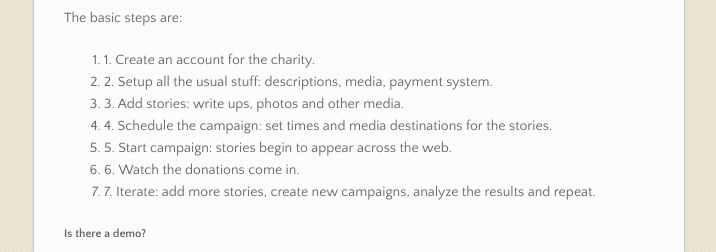
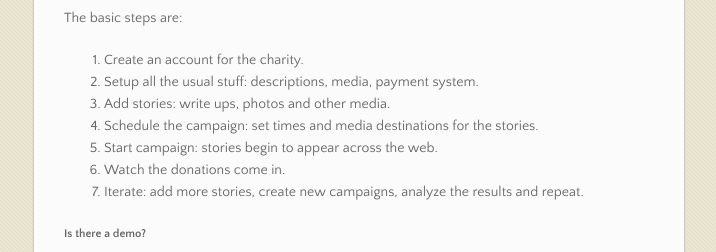
Before and after one commit to dmhallahan/storyfunding, a plain HTML site: page index.html in a window 1280 px wide. Shown: the part 1352-1604 px from the top of the page, without its empty margins (282-998 px from the left). Drawn offline with nearby package versions, Linux system fonts and the light colour scheme.

Commit message:
Update index.html

```diff
--- a/index.html
+++ b/index.html
@@ -65,13 +65,13 @@
 
 <p>The basic steps are:
 <ol>
-<li>1. Create an account for the charity.</li>
-<li>2. Setup all the usual stuff: descriptions, media, payment system.</li>
-<li>3. Add stories: write ups, photos and other media.</li>
-<li>4. Schedule the campaign: set times and media destinations for the stories.</li>
-<li>5. Start campaign: stories begin to appear across the web.</li>
-<li>6. Watch the donations come in.</li>
-<li>7. Iterate: add more stories, create new campaigns, analyze the results and repeat.</li>
+<li>Create an account for the charity.</li>
+<li>Setup all the usual stuff: descriptions, media, payment system.</li>
+<li>Add stories: write ups, photos and other media.</li>
+<li>Schedule the campaign: set times and media destinations for the stories.</li>
+<li>Start campaign: stories begin to appear across the web.</li>
+<li>Watch the donations come in.</li>
+<li>Iterate: add more stories, create new campaigns, analyze the results and repeat.</li>
 </ol>
 <h5>Is there a demo?</h5>
 
```
